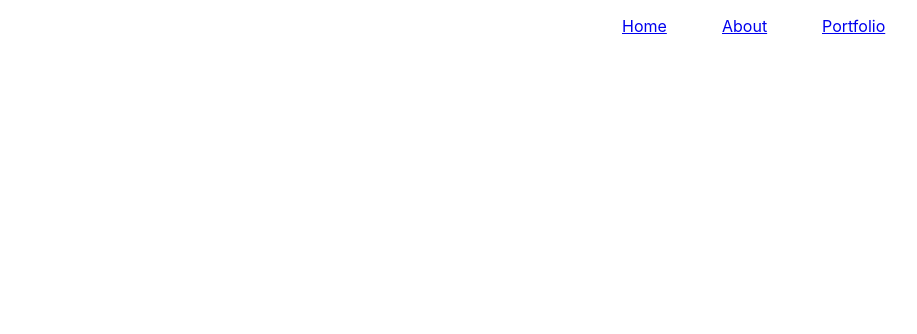
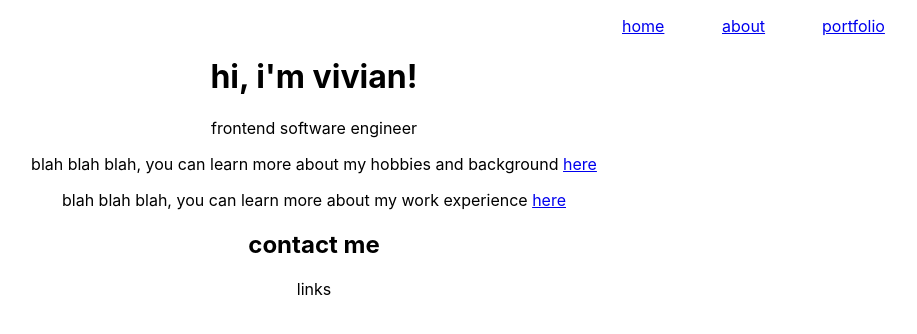
Before and after one commit to vinh-hua/portfolio, a React (Create React App) app in the folder app/: page / in a window 1280 px wide. Shown: the top 334 px of the page, without its empty margins (294-1211 px from the left). Built offline with nearby package versions, Linux system fonts and the light colour scheme.

Commit message:
add home page skeleton

```diff
--- a/app/public/index.html
+++ b/app/public/index.html
@@ -24,7 +24,7 @@
       work correctly both with client-side routing and a non-root public URL.
       Learn how to configure a non-root public URL by running `npm run build`.
     -->
-    <title>Vivian Hua</title>
+    <title>vivian hua</title>
   </head>
   <body>
     <noscript>You need to enable JavaScript to run this app.</noscript>
--- /dev/null
+++ b/app/src/Pages/Contact.tsx
@@ -0,0 +1,3 @@
+export function Contact() {
+  return <></>;
+}
--- a/app/src/Pages/Home.tsx
+++ b/app/src/Pages/Home.tsx
@@ -1,3 +1,22 @@
+import { Link } from "react-router-dom";
+
 export function Home() {
-    return <></>;
+  return (
+    <>
+      <div>
+        <h1>hi, i'm vivian!</h1>
+        <p>frontend software engineer</p>
+        <p>
+          blah blah blah, you can learn more about my hobbies and background{" "}
+          <Link to="/about">here</Link>
+        </p>
+        <p>
+          blah blah blah, you can learn more about my work experience{" "}
+          <Link to="/portfolio">here</Link>
+        </p>
+        <h2>contact me</h2>
+        <p>links</p>
+      </div>
+    </>
+  );
 }
--- a/app/src/Pages/Navigation.tsx
+++ b/app/src/Pages/Navigation.tsx
@@ -6,13 +6,13 @@ export function Navigation() {
     <div className="nav-menu">
       <ul className="nav-items">
         <li className="nav-item">
-          <Link to="/">Home</Link>
+          <Link to="/">home</Link>
         </li>
         <li className="nav-item">
-          <Link to="/about">About</Link>
+          <Link to="/about">about</Link>
         </li>
         <li className="nav-item">
-          <Link to="/portfolio">Portfolio</Link>
+          <Link to="/portfolio">portfolio</Link>
         </li>
       </ul>
       <Outlet />
```
Also changed, not shown: app/src/App.tsx (+7 -7 lines), 1 other file (tests, documents, lock files or other folders).
